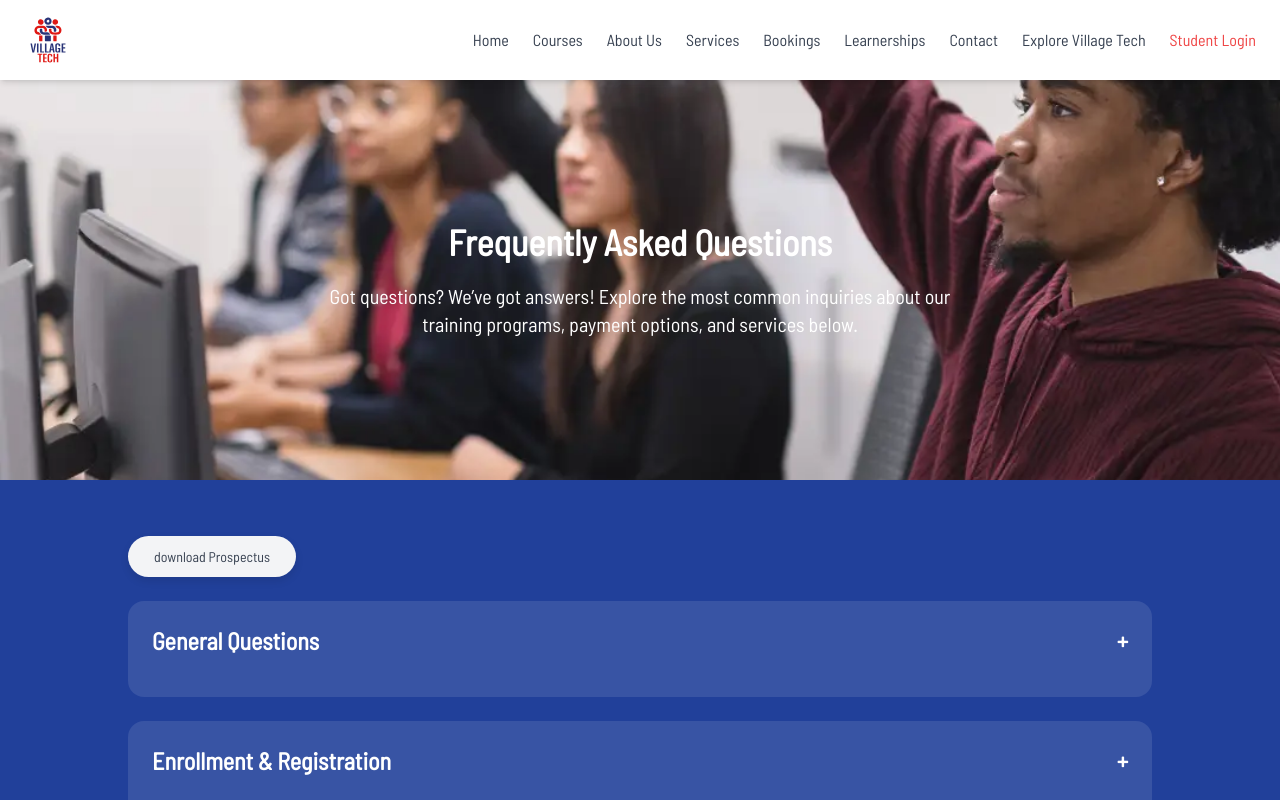
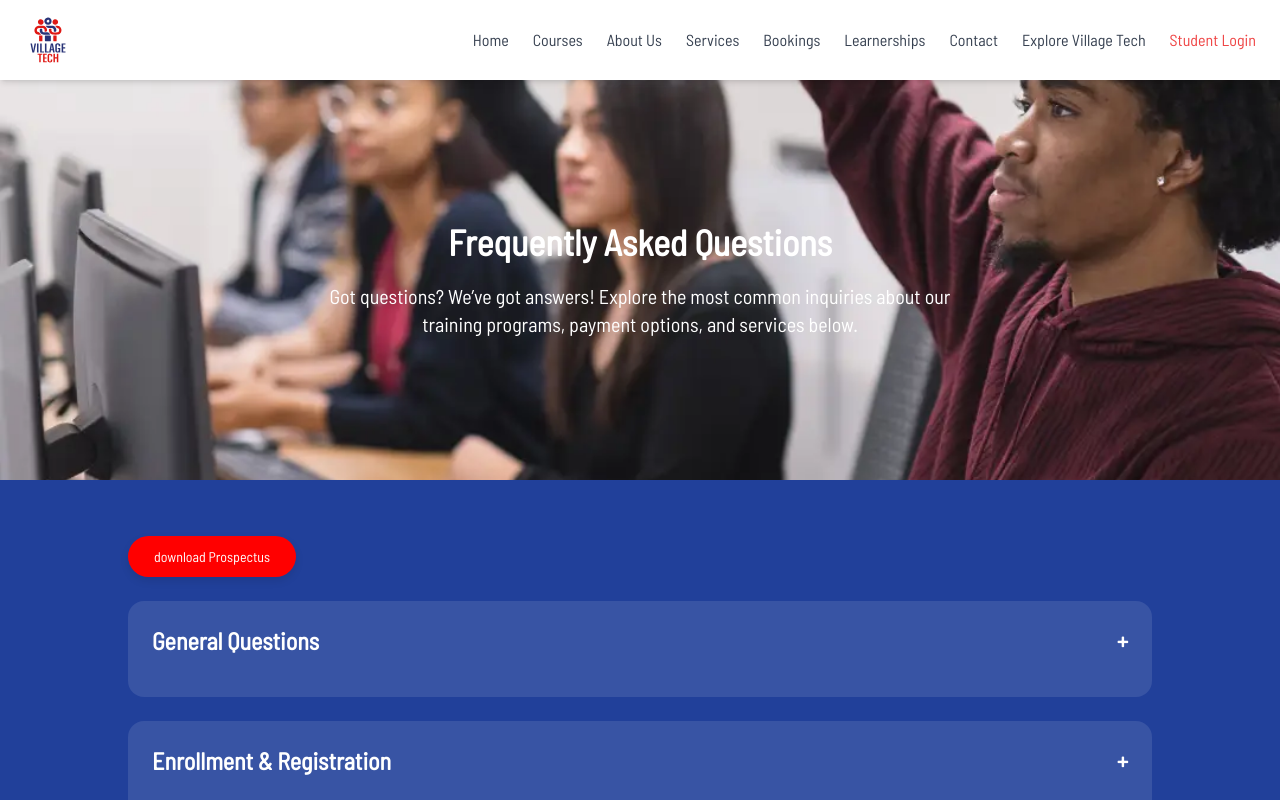
Before and after one commit to Ristar-art/Vill-Tech, a SvelteKit app: page /explore-village-tech/faqs in a window 1280 px wide. Shown: the top 800 px of the page. Built offline with nearby package versions, Linux system fonts and the light colour scheme; no server answers.

Commit message:
changed the colour

```diff
--- a/src/routes/+layout.svelte
+++ b/src/routes/+layout.svelte
@@ -129,7 +129,7 @@
                     >Privacy Policy</a
                 >
                 |
-                <a href="/terms-and-conditions" class="hover:text-vtRed">Terms & Conditions</a>
+                <a href="/explore-village-tech/terms-and-conditions" class="hover:text-vtRed">Terms & Conditions</a>
 
             </p>
         </div>
--- a/src/routes/explore-village-tech/faqs/+page.svelte
+++ b/src/routes/explore-village-tech/faqs/+page.svelte
@@ -208,8 +208,8 @@
     font-weight: 500;
     border: 2px solid transparent;
     border-radius: 9999px;
-    background: #f3f4f6;
-    color: #374151;
+    background: red;
+    color: white;
     cursor: pointer;
     transition: all 0.3s ease-in-out;
     box-shadow: 0px 4px 8px rgba(0, 0, 0, 0.1);
@@ -221,7 +221,7 @@
   }
 
   .filter-active {
-    background: red;
+    background: #f3f4f6;
     color: #ffffff;
     box-shadow: 0px 6px 12px rgba(7, 40, 64, 0.5); /* Match bg color */
   }
```
